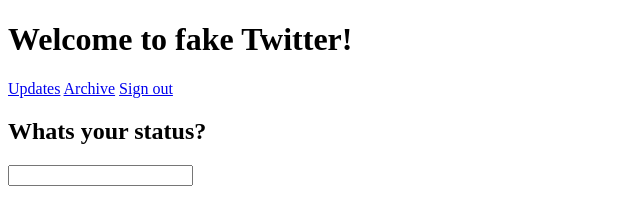
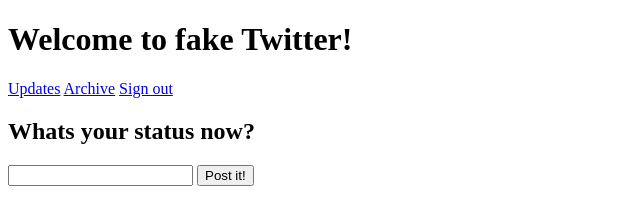
Before and after one commit to montanacraven/twitterproject, a website: page twitter.html in a window 1280 px wide. Shown: the whole page, without its empty margins (0-640 px from the left). Drawn offline with Linux system fonts and the light colour scheme.

Commit message:
status update

```diff
--- a/twitter.html
+++ b/twitter.html
@@ -13,8 +13,9 @@
 </header>
 <main>
     <section>
-    <h2>Whats your status?</h2>
+    <h2>Whats your status now?</h2>
     <input type="text" >
+    <input type="submit" value="Post it!">
     </section>
 </main>
 
```
